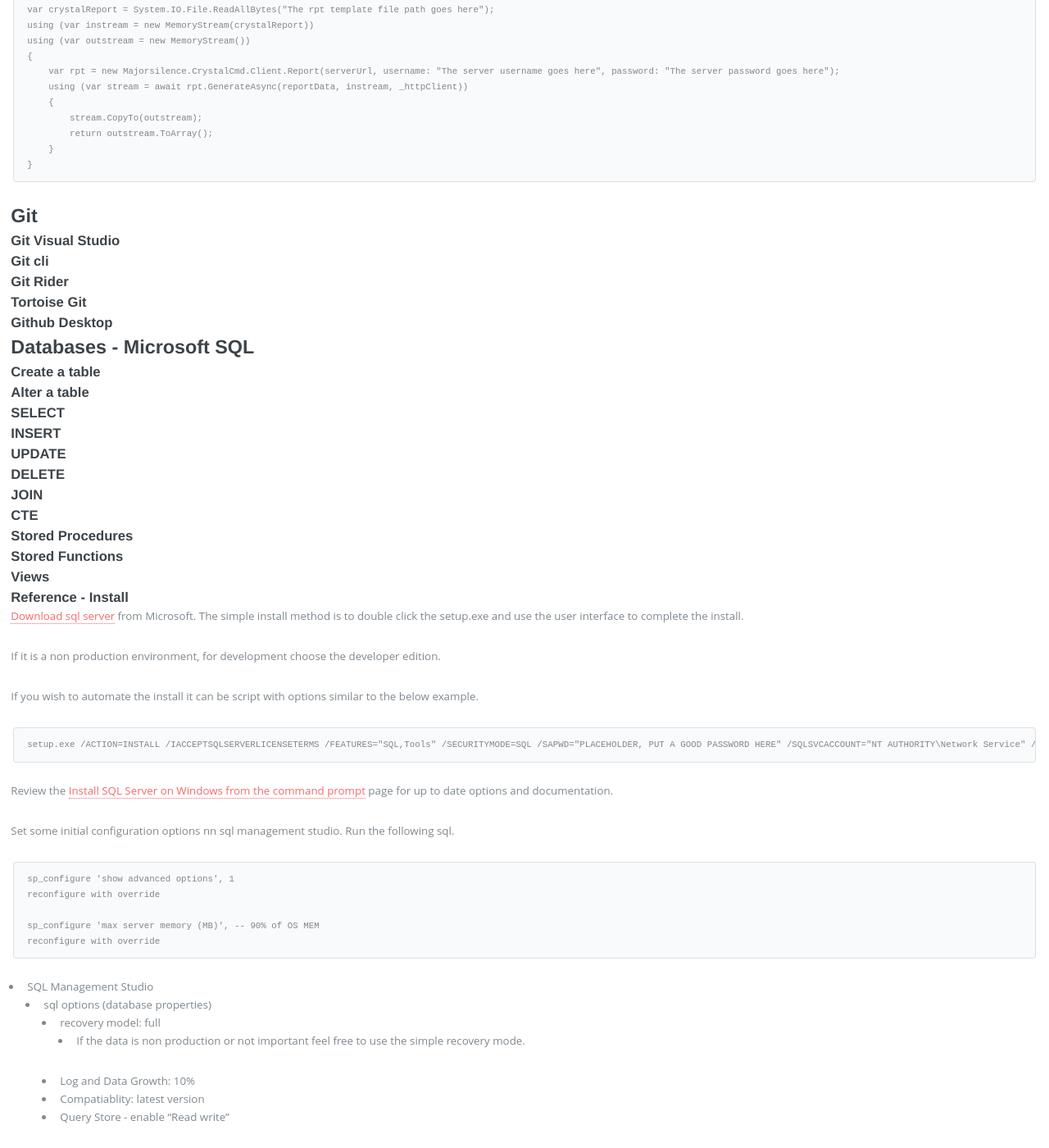
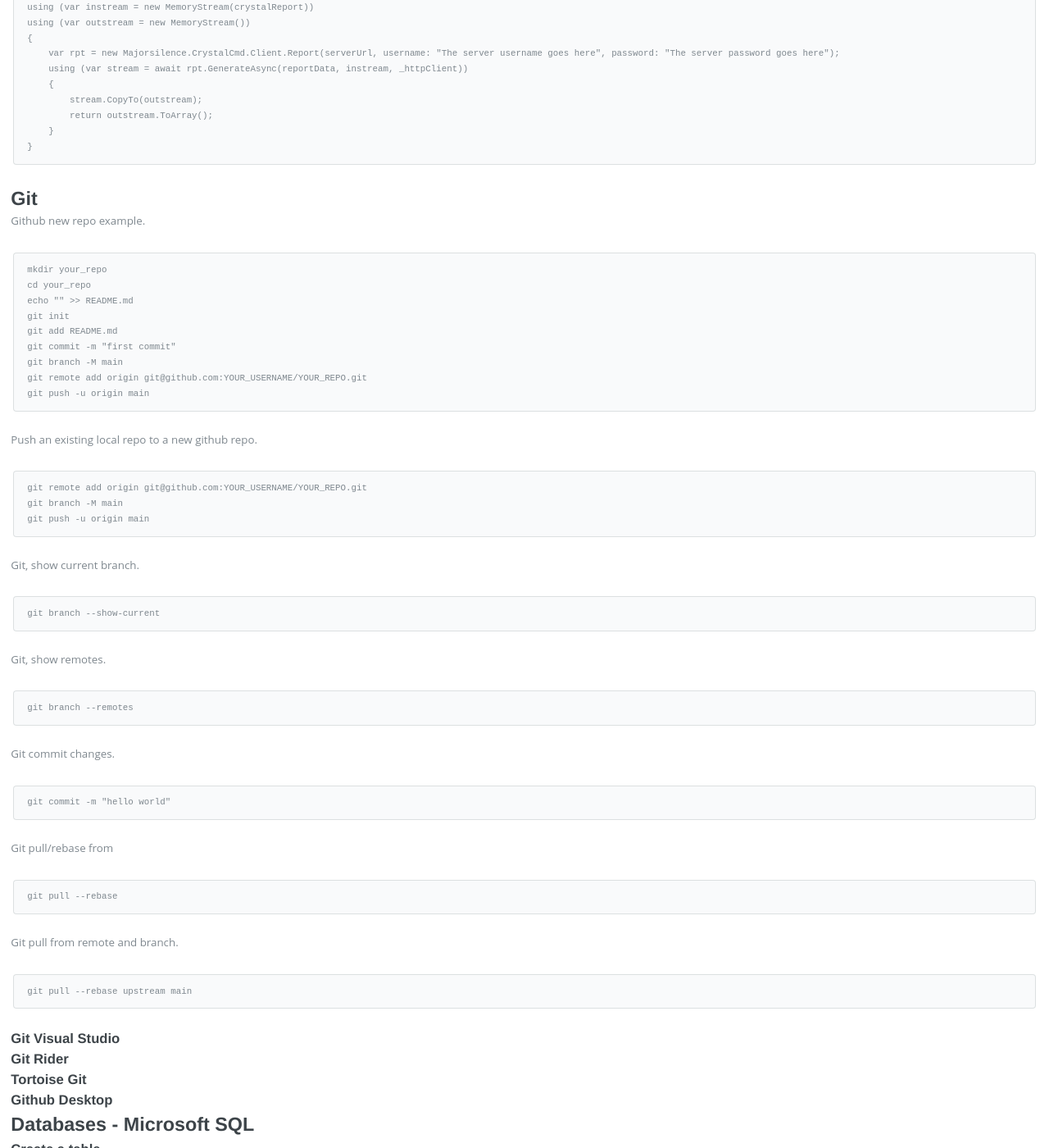
Before and after one commit to majorsilence/Dev, a Jekyll site: the page built from _posts/2023-04-07-dotnet-development.md, in a window 1280 px wide and 1400 px high, scrolled down 34647 px. Shown: the whole window at 82% size. Built offline with Jekyll 4.4.1, drawn with Linux system fonts in a browser that asks for light colours.

Commit message:
git basics

````diff
--- a/_posts/2023-04-07-dotnet-development.md
+++ b/_posts/2023-04-07-dotnet-development.md
@@ -1702,9 +1702,63 @@
 
 ## Git
 
+
+
+Github new repo example.
+
+```powershell
+mkdir your_repo
+cd your_repo
+echo "" >> README.md
+git init
+git add README.md
+git commit -m "first commit"
+git branch -M main
+git remote add origin git@github.com:YOUR_USERNAME/YOUR_REPO.git
+git push -u origin main
+```
+
+Push an existing local repo to a new github repo.
+
+```powershell
+git remote add origin git@github.com:YOUR_USERNAME/YOUR_REPO.git
+git branch -M main
+git push -u origin main
+```
+
+Git, show current branch.
+
+```powershell
+git branch --show-current
+```
+
+Git, show remotes.
+
+```powershell
+git branch --remotes
+```
+
+Git commit changes.
+
+```powershell
+git commit -m "hello world"
+```
+
+Git pull/rebase from
+
+```powershell
+git pull --rebase
+```
+
+Git pull from remote and branch.
+
+```powershell
+git pull --rebase upstream main
+```
+
+
+
 ### Git Visual Studio
-
-### Git cli
 
 ### Git Rider
 
````
